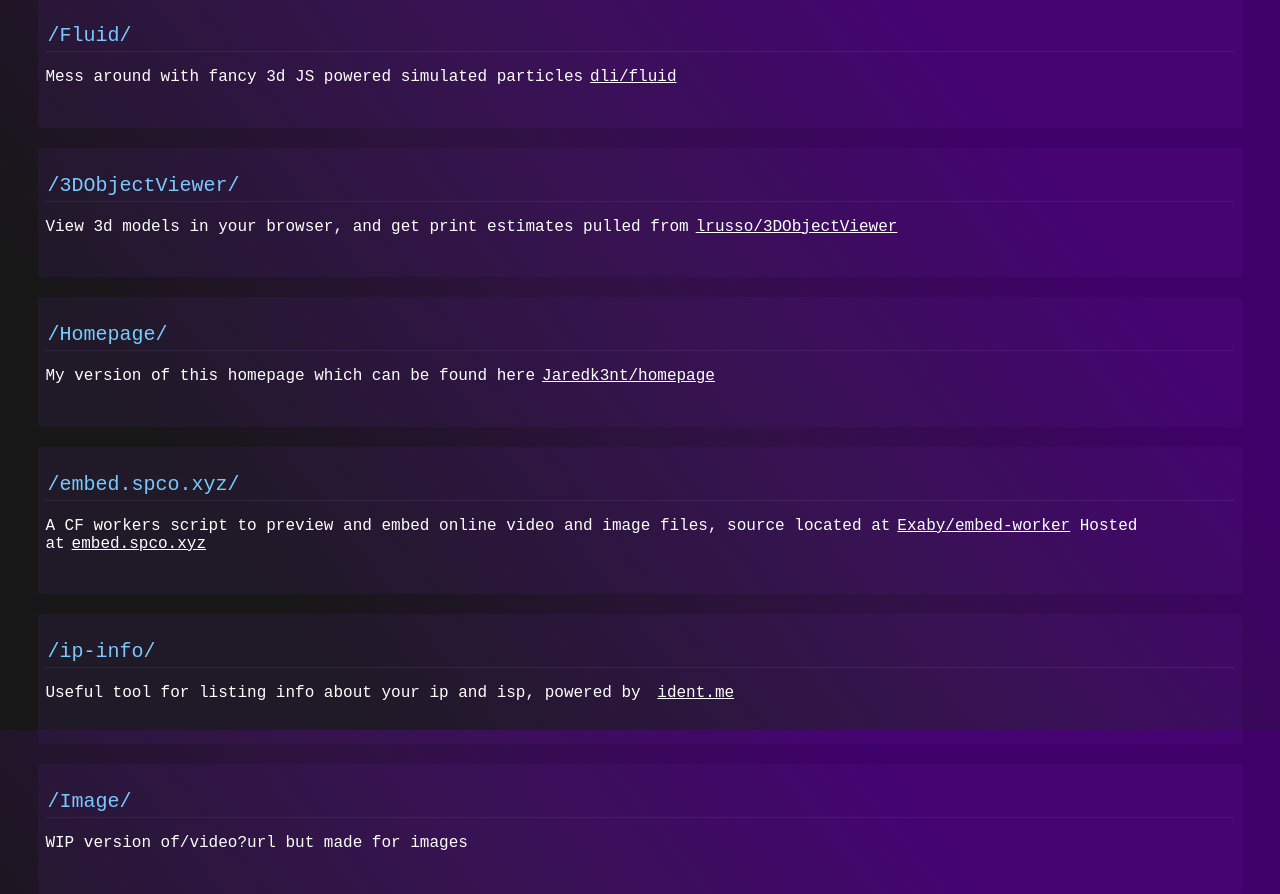
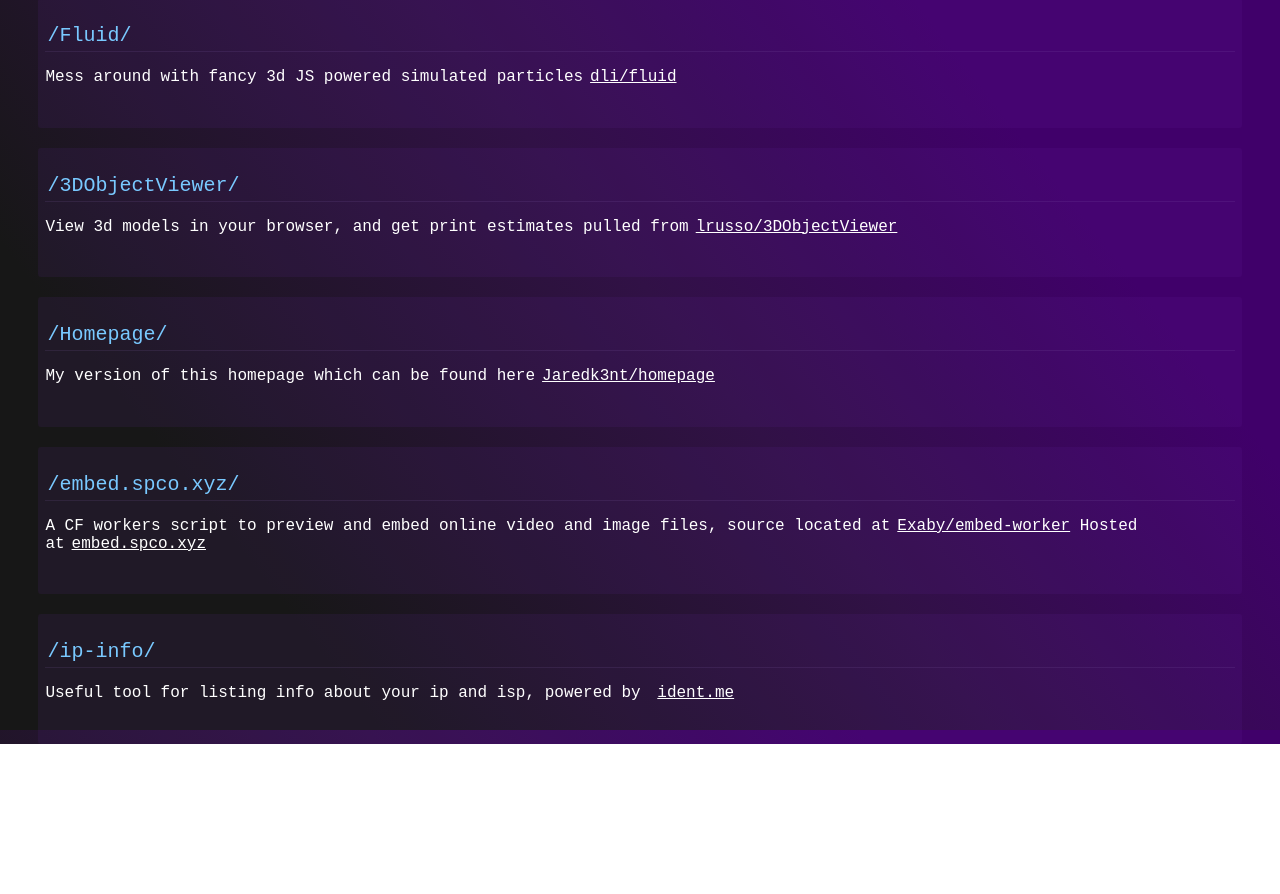
Before and after one commit to Exaby/spco.xyz, a plain HTML site: page info/index.html in a window 1280 px wide. Shown: the part 70-964 px from the top of the page. After the commit the page ends 814 px from the top, so only its background shows below. Drawn offline with Linux system fonts and the light colour scheme; a web font is replaced by a local one.

Commit message:
remove outdated category

```diff
--- a/info/index.html
+++ b/info/index.html
@@ -85,14 +85,6 @@
       </p>
     </div>
   </div>
-  <div class="info-container">
-    <div class="info-title image">
-      <p class="info-title-header">/Image/</p>
-    </div>
-    <div class="info-section image">
-      <p>WIP version of<span>/video?url</span> but made for images</p>
-    </div>
-  </div>
 </body>
 
 </html>
```
